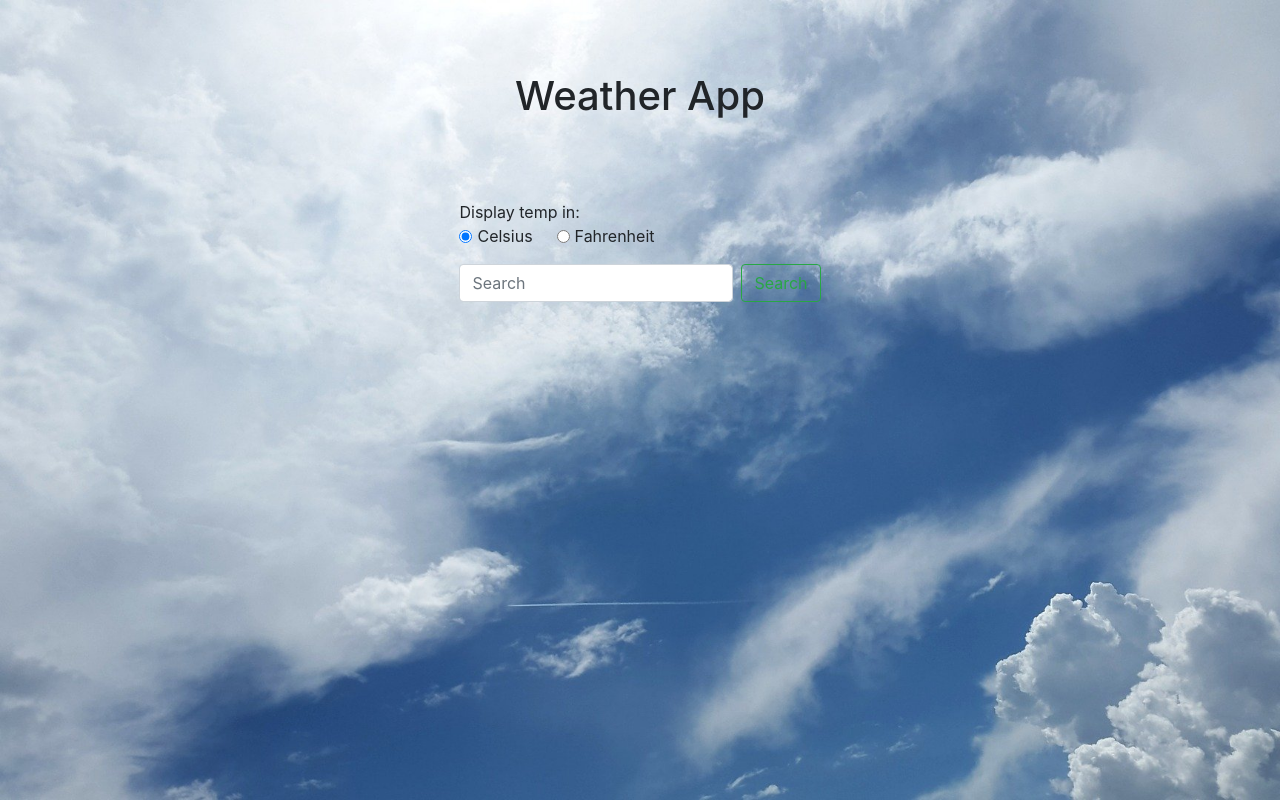
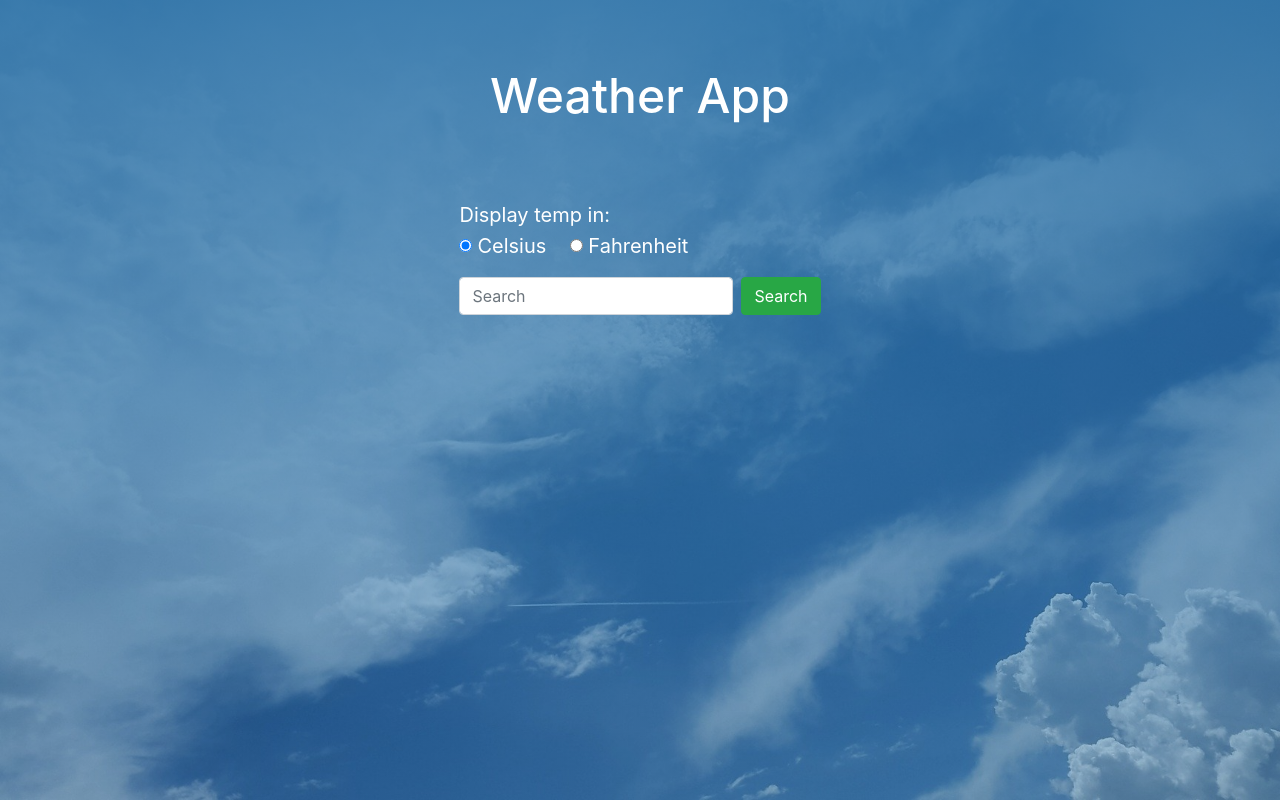
Before and after one commit to Lennca/SimpleWeatherApp, a React (Create React App) app: page / in a window 1280 px wide. Built offline with nearby package versions, Linux system fonts and the light colour scheme; no server answers.

Commit message:
Update styling and break out into components

```diff
--- a/src/App.css
+++ b/src/App.css
@@ -1,12 +1,18 @@
-html, body, * {
-  margin: 0;
-}
-
 .background_container {
-  background-image: url("./sky-1441936_1920.jpg");
-  background-position: center;
+  color: white;
+  font-size: 20px;
+  background: linear-gradient(#226ba3de, #226ba359), url("./sky-1441936_1920.jpg");
+/*   background-image: url("./sky-1441936_1920.jpg");
+ */  background-position: center;
   background-size: cover;
   background-repeat: no-repeat;
   height: 100vh;
   width: 100vw;
 }
+
+.container {
+  display: flex;
+  align-items: center;
+  flex-direction: column;
+  height: 100%;
+}
--- a/src/App.js
+++ b/src/App.js
@@ -1,48 +1,52 @@
-import React, { useEffect, useState } from 'react'
+import React, { useState } from 'react'
 import './App.css'
 import Axios from 'axios'
 import TemperatureFormatOption from './components/TemperatureFormatOption'
 import SearchForm from './components/SearchForm'
+import ResultComponent from './components/ResultComponent'
 
 const API_KEY = process.env.REACT_APP_API_KEY
 
 function App() {
+  const metric = 'metric'
+  const imperial = 'imperial'
+
 	const [city, setCity] = useState('')
-	const [unit, setUnit] = useState('metric')
-	const [data, setData] = useState(undefined)
-
-	const cUnicode = `\u2103`
-	const fUnicode = `\u2109`
+	const [unit, setUnit] = useState(metric)
+  const [tempMetric, setTempMetric] = useState(undefined)
+  const [tempImperial, setTempImperial] = useState(undefined)
 
 	const changeInput = (e) => setCity(e.target.value)
-	const radioChange = (e) => setUnit(e.target.value === 'celsius' ? 'metric' : 'imperial')
+	const radioChange = (e) => setUnit(e.target.value === 'celsius' ? metric : imperial)
 
-	const fetchData = (e) => {
-		if (e !== undefined) e.preventDefault()
-		if (city.trim().length < 1) return
-
-		async function fetch() {
-			try {
-				const res = await Axios.get(
+  async function fetch(unit) {
+    const response = await Axios.get(
       `http://api.openweathermap.org/data/2.5/weather?q=${city}&units=${unit}&appid=${API_KEY}`
     )
-				setData(res.data)
+    return response
+  }
+
+  const fetchData = async(e) => {
+    e.preventDefault()
+
+    // simple input error handling
+    if(city === undefined || city == null || city.trim().length < 1) return
+
+    try {
+      const result = await Promise.all([fetch(metric), fetch(imperial)])
+
+      setTempMetric(result[0].data)
+      setTempImperial(result[1].data)
     } catch (error) {
-				console.log(error)
+      console.log('Error! Could not fetch.', error.message)
     }
   }
-		fetch()
-	}
-
-	useEffect(() => {
-		fetchData(undefined)
-		// eslint-disable-next-line react-hooks/exhaustive-deps
-	}, [unit])
 
 	return (
-		<div className='background_container d-flex align-items-center flex-column'>
+		<div className='background_container'>
+			<div className="container">
         <div className='h-25 d-flex jusitfy-content-center align-items-center '>
-				<h1>Weather App</h1>
+          <h1 style={{fontSize: '3rem'}}>Weather App</h1>
         </div>
 
         <div className='mb-3'>
@@ -50,52 +54,8 @@ function App() {
           <SearchForm changeInput={changeInput} fetchData={fetchData} />
         </div>
 
-			<div style={{ minWidth: '360px' }}>
-				{data !== undefined && <h1>{data.name}</h1>}
-				{data !== undefined && (
-					<h3>
-						{' '}
-						{data.main.temp} {unit === 'metric' ? cUnicode : fUnicode}
-						<span>
-							{' '}
-							(Feels like: {data !== undefined && data.main.feels_like}
-							{unit === 'metric' ? cUnicode : fUnicode})
-						</span>
-					</h3>
-				)}
-
-				{data !== undefined && (
-					<p>
-						{' '}
-						{data.weather[0].main}, {data.weather[0].description}
-					</p>
-				)}
-
-				{data !== undefined && (
-					<span>
-						Lat: {data.coord.lat} Lng: {data.coord.lon}
-					</span>
-				)}
-
-				{data !== undefined && (
-					<div>
-						<svg
-							style={{ transform: `rotate(${data.wind.deg}deg)` }}
-							width='1em'
-							height='1em'
-							viewBox='0 0 16 16'
-							className='bi bi-arrow-up'
-							fill='currentColor'
-							xmlns='http://www.w3.org/2000/svg'>
-							<path
-								fillRule='evenodd'
-								d='M8 15a.5.5 0 0 0 .5-.5V2.707l3.146 3.147a.5.5 0 0 0 .708-.708l-4-4a.5.5 0 0 0-.708 0l-4 4a.5.5 0 1 0 .708.708L7.5 2.707V14.5a.5.5 0 0 0 .5.5z'
-							/>
-						</svg>
-						<span>
-							{data.wind.speed} {unit === 'metric' ? 'm/s' : 'mph'}{' '}
-						</span>
-					</div>
+        {tempMetric !== undefined && tempImperial !== undefined && (
+          <ResultComponent data={unit === metric ? tempMetric : tempImperial} unit={unit} />
         )}
       </div>
 		</div>
--- /dev/null
+++ b/src/components/ResultComponent.js
@@ -0,0 +1,36 @@
+import React from 'react';
+import WindDirectionIcon from './WindDirectionIcon';
+
+function ResultComponent({ data, unit }) {
+  const cUnicode = `\u2103`
+	const fUnicode = `\u2109`
+
+  const { name } = data
+  const { temp, feels_like } = data.main
+  const { main, description } = data.weather[0]
+  const { lat, lon } = data.coord
+  const { speed, deg } = data.wind
+
+  return (
+    <div style={{ minWidth: '360px' }}>
+			<h3>{name}</h3>
+			<h3>
+				{temp} {unit === 'metric' ? cUnicode : fUnicode}
+				<span>
+					(Feels like: {data !== undefined && feels_like}
+					{unit === 'metric' ? cUnicode : fUnicode})
+				</span>
+			</h3>
+
+			<p>{main}, {description}</p>
+			<span>Lat: {lat} Lng: {lon}</span>
+
+			<div>
+				<WindDirectionIcon deg={deg} />
+				<span>{speed} {unit === 'metric' ? 'm/s' : 'mph'}</span>
+			</div>
+		</div>
+  );
+}
+
+export default ResultComponent;
--- a/src/components/SearchForm.js
+++ b/src/components/SearchForm.js
@@ -10,7 +10,7 @@ function SearchForm({ changeInput, fetchData }) {
         aria-label='Search'
         onChange={changeInput}
       />
-      <button className='btn btn-outline-success my-2 my-sm-0' type='submit' onClick={fetchData}>
+      <button className='btn btn-success my-2 my-sm-0' type='submit' onClick={fetchData}>
         Search
       </button>
     </form>
--- /dev/null
+++ b/src/components/WindDirectionIcon.js
@@ -0,0 +1,22 @@
+import React from 'react';
+
+function WindDirectionIcon({ deg }) {
+  return (
+    <svg
+			style={{ transform: `rotate(${deg}deg)` }}
+			width='1em'
+			height='1em'
+			viewBox='0 0 16 16'
+			className='bi bi-arrow-up'
+			fill='currentColor'
+			xmlns='http://www.w3.org/2000/svg'>
+			<path
+				fillRule='evenodd'
+				d='M8 15a.5.5 0 0 0 .5-.5V2.707l3.146 3.147a.5.5 0 0 0 .708-.708l-4-4a.5.5 0 0 0-.708 0l-4 4a.5.5 0 1 0 .708.708L7.5 2.707V14.5a.5.5 0 0 0 .5.5z'
+			/>
+		</svg>
+
+  );
+}
+
+export default WindDirectionIcon;
--- a/src/index.css
+++ b/src/index.css
@@ -2,3 +2,7 @@ html, body, #root {
   height: 100%;
   width: 100%;
 }
+
+html, body, * {
+  margin: 0;
+}
```
Lines whose indentation alone changed are shown as unchanged.
